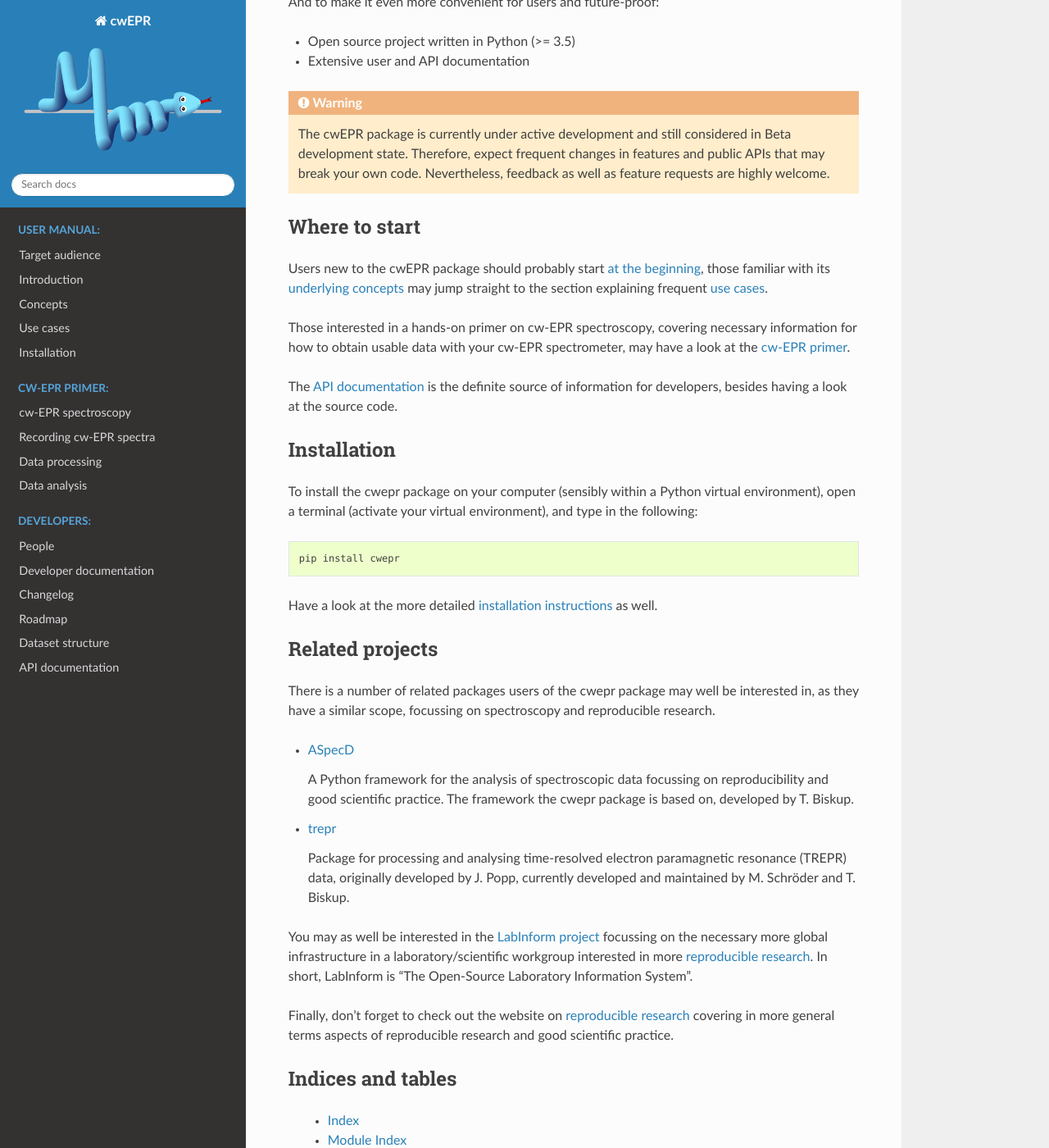
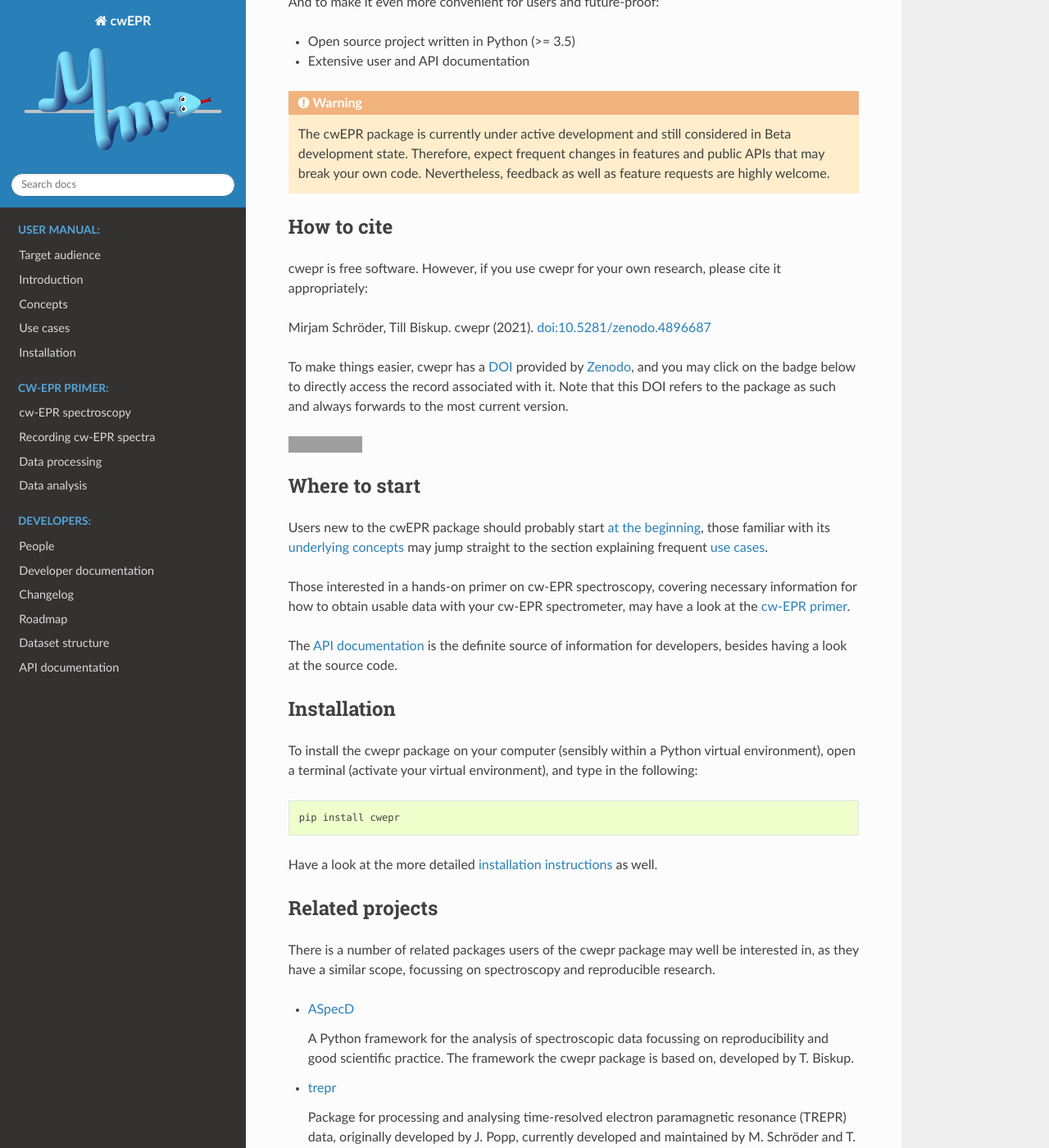
Before and after one commit to tillbiskup/cwepr, a Sphinx documentation site: the page built from docs/index.rst, in a window 1280 px wide and 1400 px high, scrolled down 1141 px. Shown: the whole window at 82% size. Built offline with Sphinx 7.4.7 and the Read the Docs theme 2.0.0, drawn with Linux system fonts in a browser that asks for light colours; some of the changed text lies outside the part shown; grey boxes are pictures that could not be loaded.

Commit message:
Include Zenodo badge; updates after release

```diff
--- a/README.rst
+++ b/README.rst
@@ -1,5 +1,9 @@
 cwEPR
 =====
+
+.. image:: https://zenodo.org/badge/DOI/10.5281/zenodo.4896687.svg
+   :target: https://doi.org/10.5281/zenodo.4896687
+   :align: right
 
 The cwEPR package provides tools for handling experimental data obtained using continuous-wave EPR (cwEPR) spectroscopy and is derived from the `ASpecD framework <https://www.aspecd.de/>`_. Due to inheriting from the ASpecD superclasses, all data generated with the cwepr package are completely reproducible and have a complete history.
 
--- a/docs/index.rst
+++ b/docs/index.rst
@@ -1,3 +1,7 @@
+.. image:: https://zenodo.org/badge/DOI/10.5281/zenodo.4896687.svg
+   :target: https://doi.org/10.5281/zenodo.4896687
+   :align: right
+
 ===================
 cwEPR documentation
 ===================
@@ -64,6 +68,21 @@
 
 .. warning::
   The cwEPR package is currently under active development and still considered in Beta development state. Therefore, expect frequent changes in features and public APIs that may break your own code. Nevertheless, feedback as well as feature requests are highly welcome.
+
+
+.. _sec-how_to_cite:
+
+How to cite
+===========
+
+cwepr is free software. However, if you use cwepr for your own research, please cite it appropriately:
+
+Mirjam Schröder, Till Biskup. cwepr (2021). `doi:10.5281/zenodo.4896687 <https://doi.org/10.5281/zenodo.4896687>`_
+
+To make things easier, cwepr has a `DOI <https://doi.org/10.5281/zenodo.4896687>`_ provided by `Zenodo <https://zenodo.org/>`_, and you may click on the badge below to directly access the record associated with it. Note that this DOI refers to the package as such and always forwards to the most current version.
+
+.. image:: https://zenodo.org/badge/DOI/10.5281/zenodo.4896687.svg
+   :target: https://doi.org/10.5281/zenodo.4896687
 
 
 Where to start
@@ -153,7 +172,7 @@
 License
 =======
 
-This program is free software: you can redistribute it and/or modify it under the terms of the **BSD License**.
+This program is free software: you can redistribute it and/or modify it under the terms of the **BSD License**. However, if you use the cwepr package for your own research, please cite it appropriately. See :ref:`How to cite <sec-how_to_cite>` for details.
 
 
 A note on the logo
```
Also changed, not shown: docs/changelog.rst (+8 -1 lines), docs/roadmap.rst (+8 -0 lines), 2 other files.
